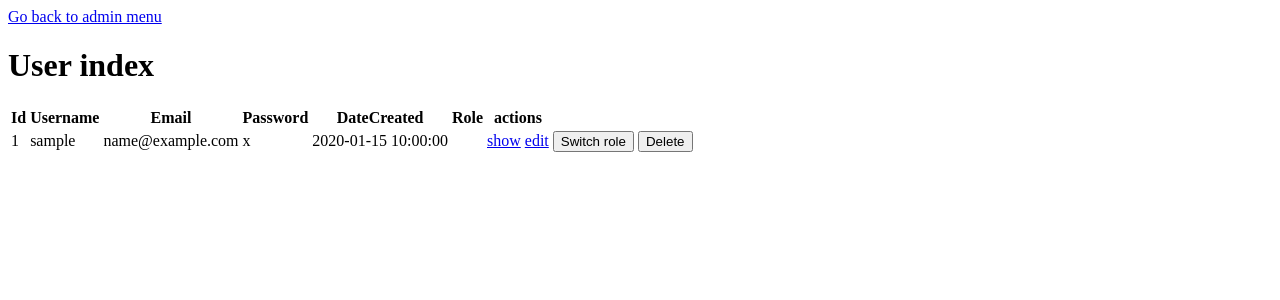
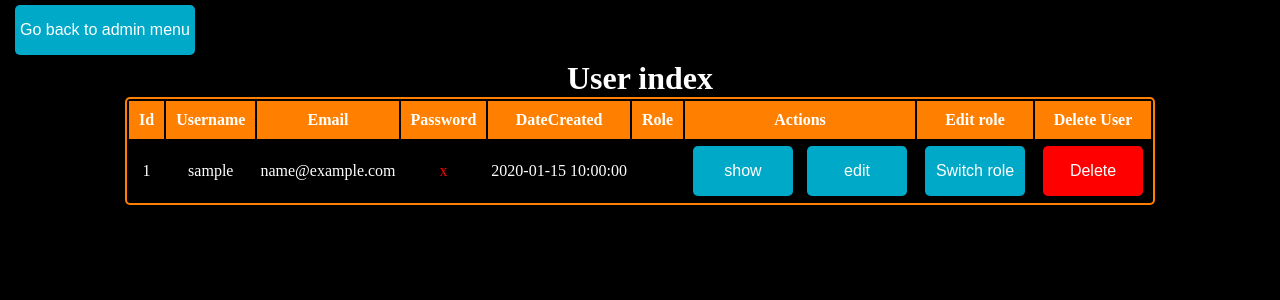
Before and after one commit to todepussay/mamoot, a Symfony app: template templates/user_crud/index.html.twig in a window 1280 px wide. Shown: the top 300 px of the page. Run offline with Twig, Linux system fonts and the light colour scheme; the template is opened without the code that fills it: most values are stand-ins (such as "Sample title", 1, 10 or a date in 2020); some libraries are stand-ins or nearby versions.

Commit message:
Ajout Ethan - mise a jour css dans la partie admin + role non changeable sur l'admin connecte

```diff
--- /dev/null
+++ b/public/css/admin.css
@@ -0,0 +1,150 @@
+*{
+    margin: 0;
+    padding: 0;
+    box-sizing: border-box;
+    background: black;
+
+    /* couleur du texte par défaut */
+    color: white;
+}
+
+.goBack{
+    text-decoration-line: underline;
+    color: deepskyblue;
+    padding: 10px;
+}
+
+a {
+    text-decoration: none;
+    color: #31ff00;
+    background: none;
+}
+
+a:hover {
+    color: #e6ff00;
+}
+
+h1, h2 {
+    color: #ffffff;
+    text-align: center;
+
+}
+
+.listeNav {
+    display: flex;
+    justify-content: center;
+    margin-top: 20px;
+}
+
+.listeNav table {
+    border-collapse: collapse;
+    width: 15%;
+    text-align: center;
+}
+
+.listeNav table td {
+    border: none;
+    padding: 10px;
+    background: none;
+}
+
+table > *{
+
+    color: #ffffff;
+}
+
+/* table pour la liste des utilisateurs quiz ... */
+.table {
+    width: auto;
+    margin-left: auto;
+    margin-right: auto;
+    border-radius: 5px;
+    border : 2px solid #ff8000;
+}
+
+.table th {
+    background: #ff8000;
+    color: #ffffff;
+    padding: 10px;
+}
+
+.table td {
+    font-size: 1em;
+    text-align: center;
+    padding-left: 3px;
+    padding-right: 3px;
+}
+
+
+
+
+
+form {
+    display: flex;
+    flex-direction: column;
+    align-items: center;
+    margin-top: 20px;
+}
+form > div > div {
+    display: flex;
+    align-items: center;
+}
+form > div > div > label {
+    padding: 5px;
+    margin: 5px;
+    border-radius: 5px;
+    min-height: 50px;
+    min-width: 100px;
+    font-size: 1.2em;
+    color: #ffffff;
+}
+form > div > div > input {
+    padding: 5px;
+    margin: 5px;
+    border-radius: 5px;
+    border: 2px solid #ff8000;
+    min-height: 50px;
+    min-width: 100px;
+    font-size: 1em;
+}
+form > div > div > div > div > select {
+    padding: 5px;
+    margin: 5px;
+    border-radius: 5px;
+    border: 1px solid #ffc183;
+    min-height: 50px;
+    min-width: 100px;
+    font-size: 1em;
+    color: #ffffff;
+    background: #000000;
+}
+
+.password {/*réduit la longueur d'affichage du mot de passe*/
+    color: #ee0000;
+    /* réduire la quantité de texte */
+    overflow: hidden;
+    max-width: 200px;
+}
+
+button {
+    background: #00a9c7;
+    color: #ffffff;
+    padding: 5px;
+    margin: 5px;
+    border-radius: 5px;
+    cursor: pointer;
+    min-height: 50px;
+    min-width: 100px;
+    border: none;
+    font-size: 1em;
+}
+
+.delete {
+    background: red;
+}
+
+.deleteForm { /* le formulaire ne prend pas de place */
+    margin: 0;
+    padding: 0;
+    background: black;
+}
--- a/templates/inc/nav.html.twig
+++ b/templates/inc/nav.html.twig
@@ -65,7 +65,11 @@
         {% endif %}
 
         {% if is_granted('ROLE_ADMIN') %}
-            <a href="{{ path('admin') }}">Link to administration page</a>{# Lien vers la page d'administration #}
+            <a href="{{ path('admin') }}">
+                <button>
+                    Link to administration page
+                </button>
+            </a>{# Lien vers la page d'administration #}
         {% endif %}
 
     </div>
--- a/templates/quiz_crud/_delete_form.html.twig
+++ b/templates/quiz_crud/_delete_form.html.twig
@@ -1,4 +1,4 @@
-<form method="post" action="{{ path('app_quiz_c_r_u_d_delete', {'id': quiz.id}) }}" onsubmit="return confirm('Are you sure you want to delete this item?');">
+<form method="post" class="deleteForm" action="{{ path('app_quiz_c_r_u_d_delete', {'id': quiz.id}) }}" onsubmit="return confirm('Are you sure you want to delete this item?');">
     <input type="hidden" name="_token" value="{{ csrf_token('delete' ~ quiz.id) }}">
-    <button class="btn">Delete</button>
+    <button class="btn delete">Delete</button>
 </form>
--- a/templates/user_crud/_delete_form.html.twig
+++ b/templates/user_crud/_delete_form.html.twig
@@ -1,4 +1,4 @@
-<form method="post" action="{{ path('app_user_c_r_u_d_delete', {'id': user.id}) }}" onsubmit="return confirm('Are you sure you want to delete this item?');">
+<form method="post" class="deleteForm" action="{{ path('app_user_c_r_u_d_delete', {'id': user.id}) }}" onsubmit="return confirm('Are you sure you want to delete this item?');">
     <input type="hidden" name="_token" value="{{ csrf_token('delete' ~ user.id) }}">
-    <button class="btn">Delete</button>
+    <button class="btn delete">Delete</button>
 </form>
--- a/templates/user_crud/_role_form.html.twig
+++ b/templates/user_crud/_role_form.html.twig
@@ -1,5 +1,5 @@
 <!-- alterne entre le rôle de user et admin de la ligne id -->
-<form method="post" action="{{ path('app_user_toggle_role', {'id': user.id}) }}">
+<form method="post" class="deleteForm" action="{{ path('app_user_toggle_role', {'id': user.id}) }}">
     <input type="hidden" name="csrf_token" value="{{ csrf_token('toggle_role' ~ user.id) }}">
     <button type="submit">Switch role</button>
 </form>
--- a/templates/user_crud/index.html.twig
+++ b/templates/user_crud/index.html.twig
@@ -1,14 +1,16 @@
+{% block css %}<link rel="stylesheet" href="{{ asset("css/admin.css") }}">{% endblock %}
+
 <!DOCTYPE html>
 
 <title>User index</title>
 
-{% block body %}
 <!-- lien de retour vers l'accueil admin -->
-    <a href="{{ path('admin') }}">Go back to admin menu</a>
+<a href="{{ path('admin') }}" class="goBack"><button>Go back to admin menu</button></a>
 
 <h1>User index</h1>
 
-    <table class="table">
+
+<table class="table" >
     <thead>
     <tr>
         <th>Id</th>
@@ -17,7 +19,9 @@
         <th>Password</th>
         <th>DateCreated</th>
         <th>Role</th>
-            <th>actions</th>
+        <th>Actions</th>
+        <th>Edit role</th>
+        <th>Delete User</th>
     </tr>
     </thead>
     <tbody>
@@ -26,17 +30,19 @@
             <td>{{ user.id }}</td>
             <td>{{ user.username }}</td>
             <td>{{ user.email }}</td>
-                <td>{{ user.password }}</td>
+            <td class="password">{{ user.password }}</td>
             <td>{{ user.dateCreated ? user.dateCreated|date('Y-m-d H:i:s') : '' }}</td>
             <td>{{ user.roles[0] }}</td>
             <td>
-                    <a href="{{ path('app_user_c_r_u_d_show', {'id': user.id}) }}">show</a>
-                    <a href="{{ path('app_user_c_r_u_d_edit', {'id': user.id}) }}">edit</a>
+                <a href="{{ path('app_user_c_r_u_d_show', {'id': user.id}) }}"><button class="adminSection">show</button></a>
+                <a href="{{ path('app_user_c_r_u_d_edit', {'id': user.id}) }}"><button class="adminSection">edit</button></a>
             </td>
             <td>
-                    <!-- alterner le role d'un user -->
+                <!-- alterner le role d'un user sauf le compte présentement connecté -->
+                {# si le user connecté est différent du user en cours, alors on affiche le formulaire de changement de role #}
+                {% if app.user.username != user.username %}
                     {{ include('user_crud/_role_form.html.twig') }}
-
+                {% endif %}
             </td>
             <td>
                 <!-- suppression d'un user -->
@@ -50,4 +56,3 @@
     {% endfor %}
     </tbody>
 </table>
-{% endblock %}
```
Also changed, not shown: templates/admin/index.html.twig (+18 -14 lines), templates/quiz_crud/index.html.twig (+9 -8 lines), templates/quiz_crud/new.html.twig (deleted, +0 -11 lines), templates/quiz_crud/show.html.twig (+8 -2 lines), templates/user_crud/edit.html.twig (+6 -2 lines), templates/user_crud/show.html.twig (+16 -17 lines). Lines whose indentation alone changed are shown as unchanged.
